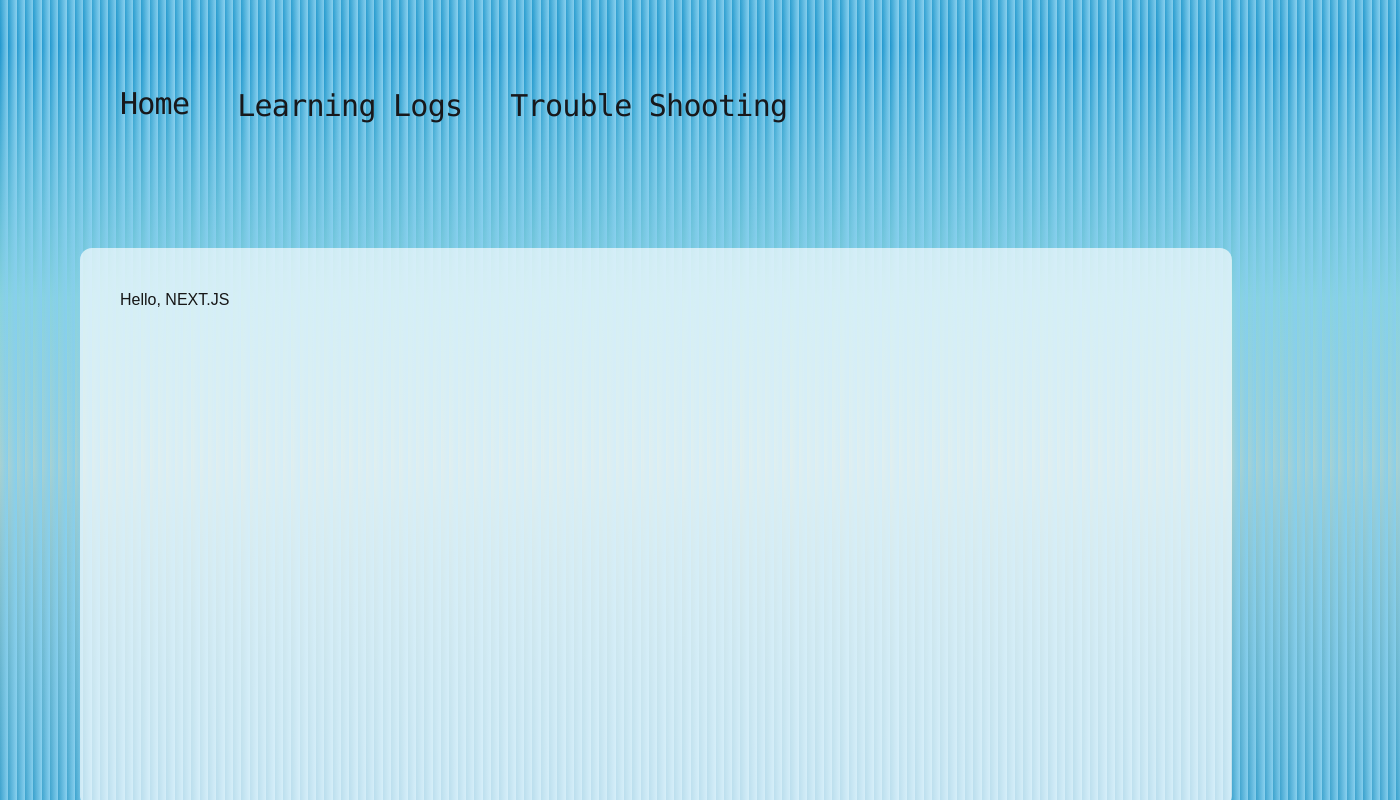
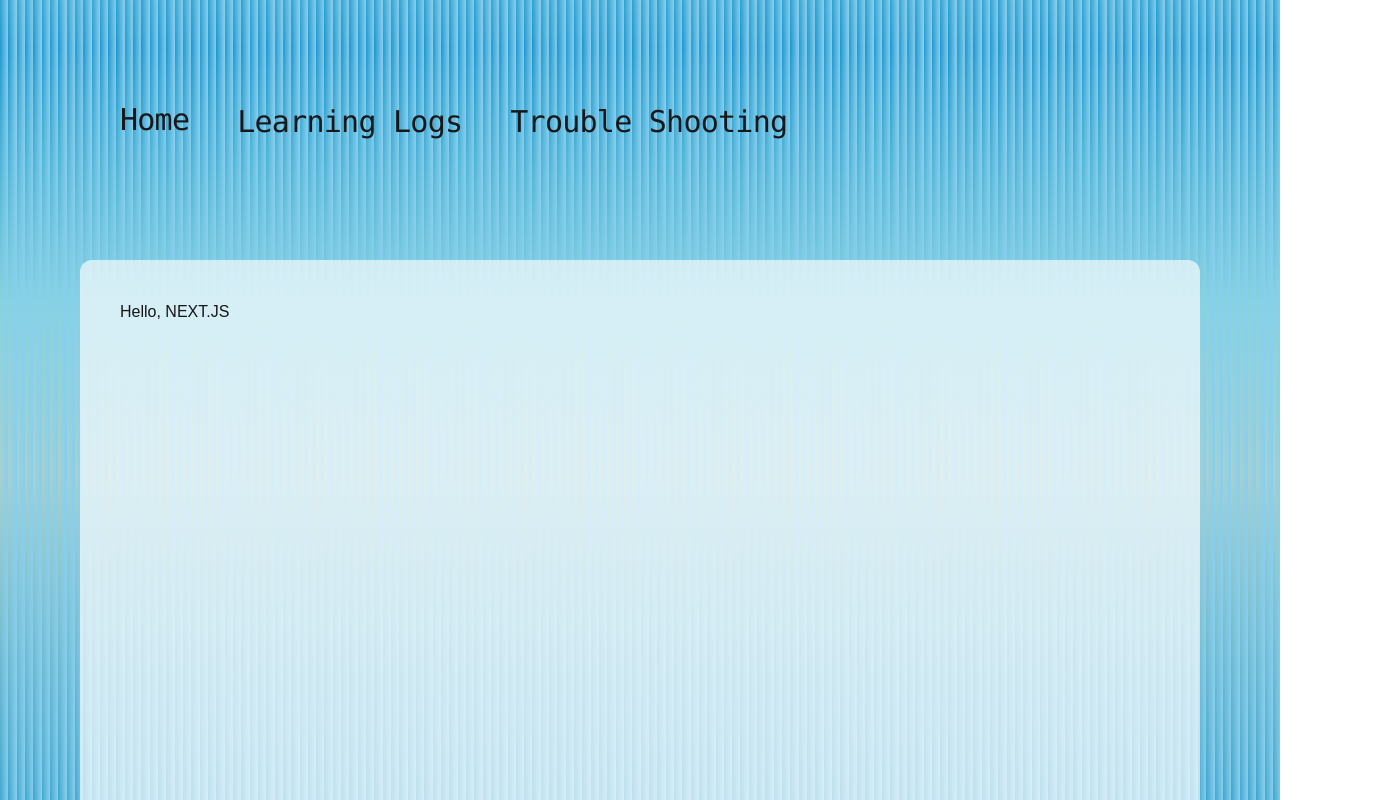
Before and after one commit to spaceofin/spaceofin.github.io, a Next.js app: page / in a window 1280 px wide. Shown: the top 800 px of the page, 1400 px wide, since content can reach past the window. Built offline with nearby package versions, Linux system fonts and the light colour scheme.

Commit message:
style: update layout for home page

```diff
--- a/app/components/navigation.tsx
+++ b/app/components/navigation.tsx
@@ -3,7 +3,7 @@ import Link from "next/link";
 export default function Navigation() {
   return (
     <nav className="font-mono mx-16">
-      <ul className="relative w-screen min-h-32 m-10 ml-14 flex flex-col lg:flex-row lg:space-x-12 space-y-1 justify-start items-center text-2xl lg:text-3xl z-0 tracking-tight text-zinc-900">
+      <ul className="relative min-h-32 m-14 flex flex-col lg:flex-row lg:space-x-12 space-y-1 justify-start items-center text-2xl lg:text-3xl z-0 tracking-tight text-zinc-900">
         <li>
           <Link href="/">Home</Link>
         </li>
--- a/app/globals.css
+++ b/app/globals.css
@@ -64,7 +64,7 @@ body {
 }
 
 .page-background {
-  @apply m-20 p-10 bg-white bg-opacity-65 rounded-xl;
-  width: 90%;
-  height: 70%;
+  @apply m-20 mt-5 mb-14 p-10 min-h-64 bg-white bg-opacity-65 rounded-xl;
+  width: 100%;
+  height: auto;
 }
--- a/app/layout.tsx
+++ b/app/layout.tsx
@@ -29,7 +29,9 @@ export default function RootLayout({
       <body
         className={`${geistSans.variable} ${geistMono.variable} antialiased`}>
         <Navigation />
-        <div className="page-background">{children}</div>
+        <div className="flex justify-center w-full h-full">
+          <div className="page-background">{children}</div>
+        </div>
       </body>
     </html>
   );
```
